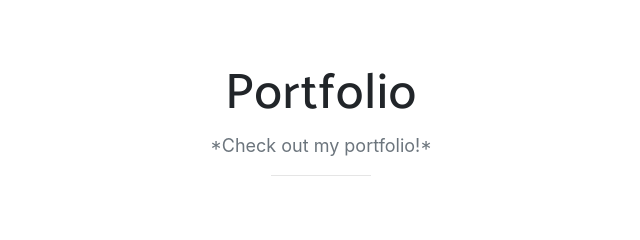
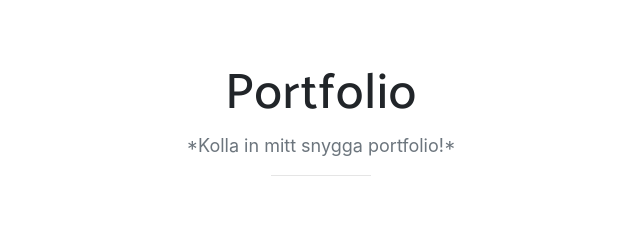
Before and after one commit to JacobEhvall/jacobehvall.github.io, a website with bundled scripts: page index.html in a window 1280 px wide. Shown: the part 1240-1480 px from the top of the page, 319-959 px from the left. Built offline with nearby package versions, Linux system fonts and the light colour scheme; a web font is replaced by a local one.

Commit message:
Changed text in *check portfolio*

```diff
--- a/index.html
+++ b/index.html
@@ -73,7 +73,7 @@
     <div class="container">
       <div class="section-heading text-center">
         <h2>Portfolio</h2>
-        <p class="text-muted">*Check out my portfolio!*</p>
+        <p class="text-muted">*Kolla in mitt snygga portfolio!*</p>
         <hr>
       </div>
       <div class="row">
```
